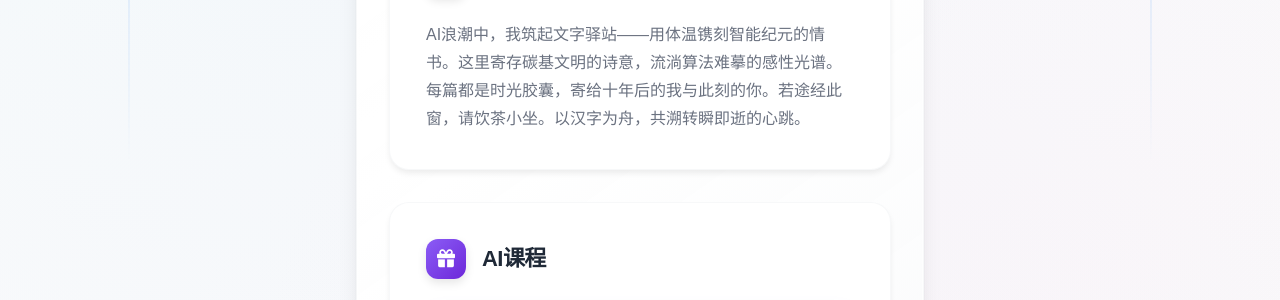
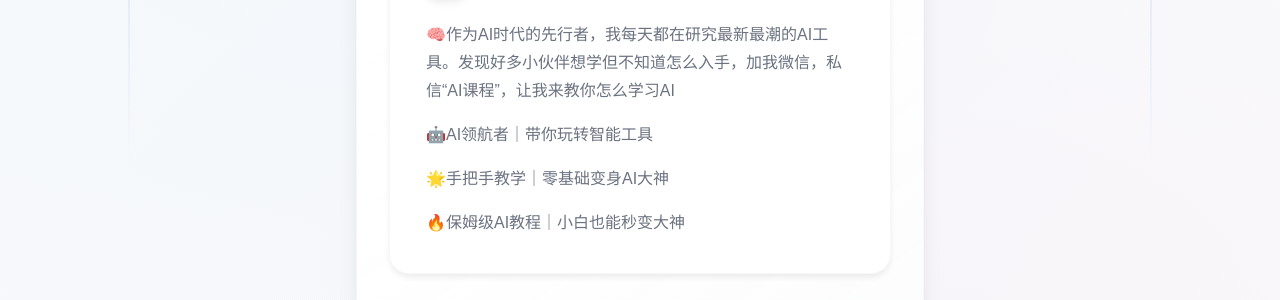
Before and after one commit to chenen1225/chenen-home, a plain HTML site: page index.html in a window 1280 px wide. Shown: the part 637-937 px from the top of the page. Drawn offline with Linux system fonts and the light colour scheme; a small style sheet from the web is missing.

Commit message:
Update website: Refactor HTML, CSS, and JS

```diff
--- a/index.html
+++ b/index.html
@@ -107,7 +107,11 @@
 						<h2>关于我</h2>
 					</div>
 					<div class="widget-content">
-						<p>AI浪潮中，我筑起文字驿站——用体温镌刻智能纪元的情书。这里寄存碳基文明的诗意，流淌算法难摹的感性光谱。每篇都是时光胶囊，寄给十年后的我与此刻的你。若途经此窗，请饮茶小坐。以汉字为舟，共溯转瞬即逝的心跳。</p>
+						<p></p>
+						<p>🧠作为AI时代的先行者，我每天都在研究最新最潮的AI工具。发现好多小伙伴想学但不知道怎么入手，加我微信，私信“AI课程”，让我来教你怎么学习AI</p>
+						<p>🤖AI领航者｜带你玩转智能工具</p>
+						<p>🌟手把手教学｜零基础变身AI大神</p>
+						<p>🔥保姆级AI教程｜小白也能秒变大神</p>
 					</div>
 				</div>
 			</div>
@@ -134,7 +138,7 @@
 								</div>
 								<p>赋能未来生产力，一日转型AI应用大师！<br>适合入门与进阶学员。涵盖多种AI工具与平台，实操为主。</p>
 								<div class="course-cta">
-									<span class="btn btn-cta">点击查看</span>
+									<span class="btn btn-cta">点击报名</span>
 								</div>
 							</div>
 						</a>
--- a/script.js
+++ b/script.js
@@ -24,7 +24,7 @@ const CONFIG = {
 
   // 关于我部分
   about: {
-    content: "AI浪潮中，我筑起文字驿站——用体温镌刻智能纪元的情书。这里寄存碳基文明的诗意，流淌算法难摹的感性光谱。每篇都是时光胶囊，寄给十年后的我与此刻的你。若途经此窗，请饮茶小坐。以汉字为舟，共溯转瞬即逝的心跳。"
+    content: ""
   },
 
 
--- a/style.css
+++ b/style.css
@@ -1,4 +1,4 @@
-/* 缪斯个人主页 - 合并样式文件 */
+/* 陈恩个人主页 - 合并样式文件 */
 
 /* 重置浏览器默认样式 */
 * {
```
